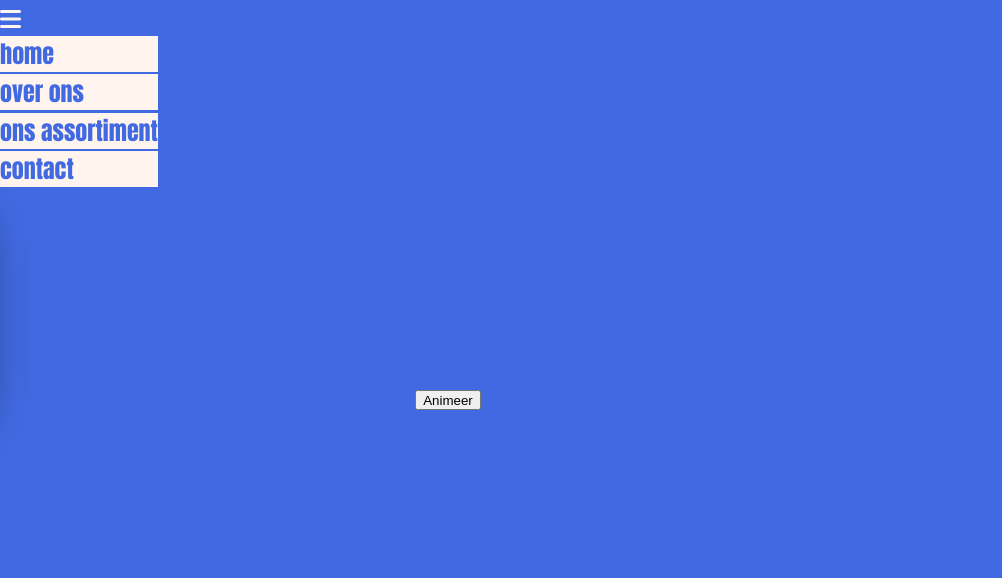
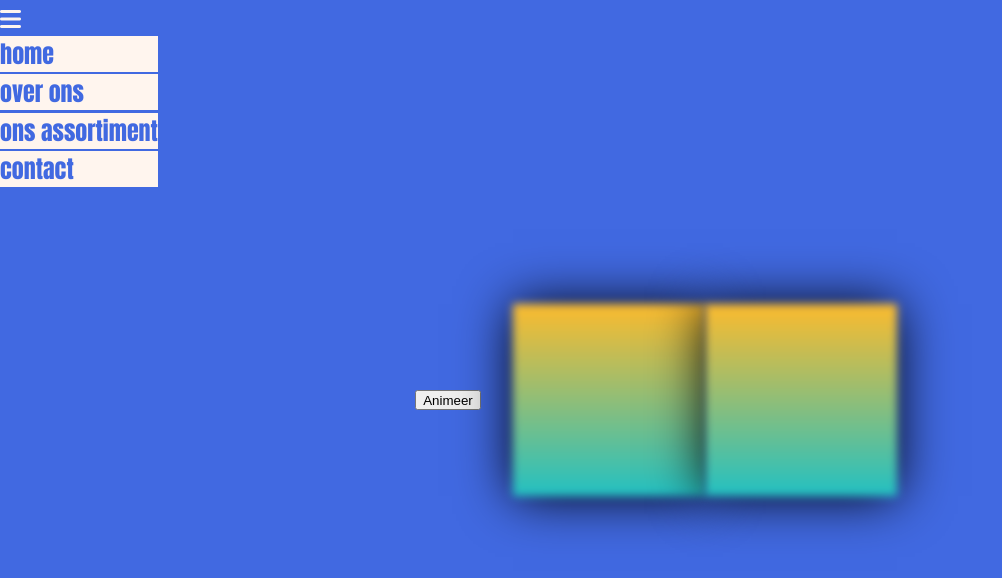
Before and after one commit to JustinRM104/fro-animatie, a plain HTML site: page index.html in a window 1280 px wide. Shown: the whole page, without its empty margins (0-1002 px from the left). Drawn offline with Linux system fonts and the light colour scheme.

Commit message:
filmpje 5

```diff
--- a/animaties.js
+++ b/animaties.js
@@ -2,3 +2,8 @@ document.querySelector('.animeer-knop').addEventListener('click', (e) => {
     document.querySelector('.vlakje').classList.toggle('vlakje__naar-rechts');
     document.querySelector('.vlakje2').classList.toggle('vlakje__naar-links');
 });
+
+setTimeout( () => {
+    document.querySelector('.vlakje').classList.toggle('vlakje__naar-rechts');
+    document.querySelector('.vlakje2').classList.toggle('vlakje__naar-links');
+}, 2000);
```
Also changed, not shown: index.html (+1 -1 lines).
